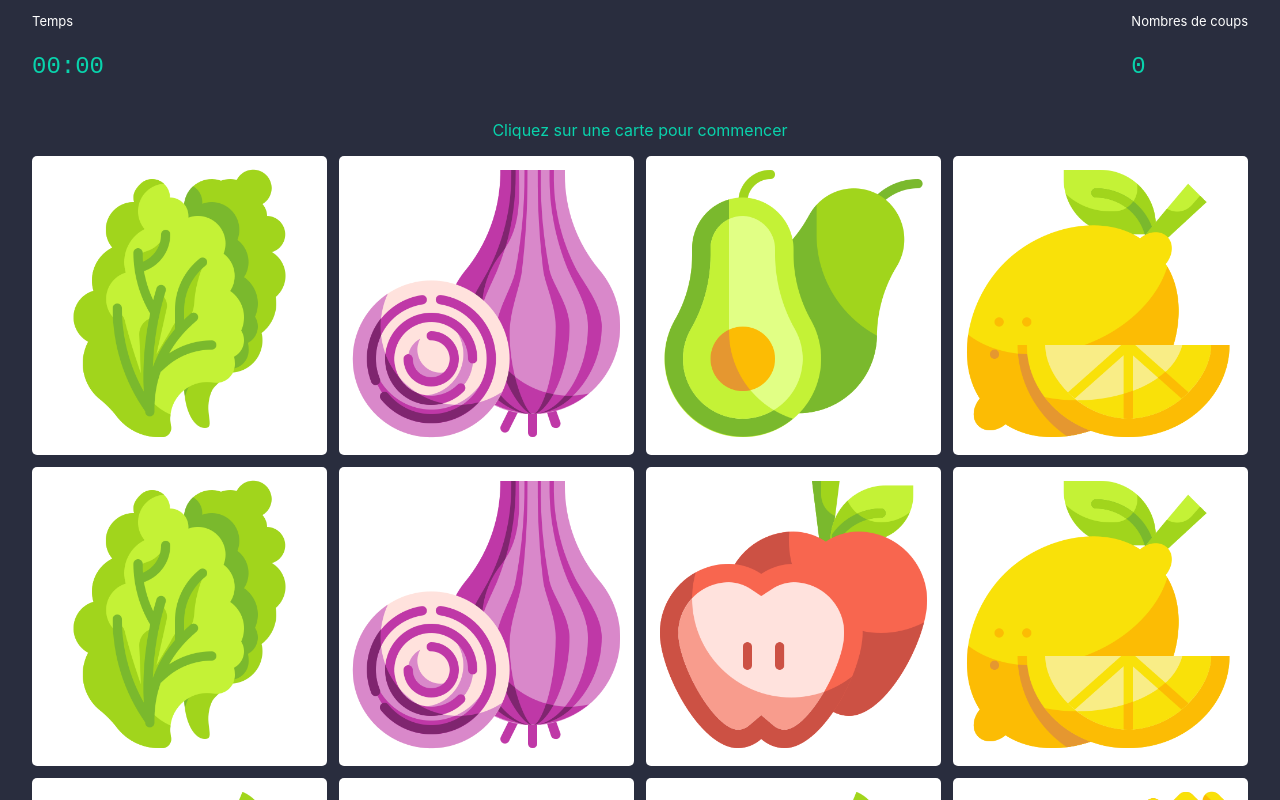
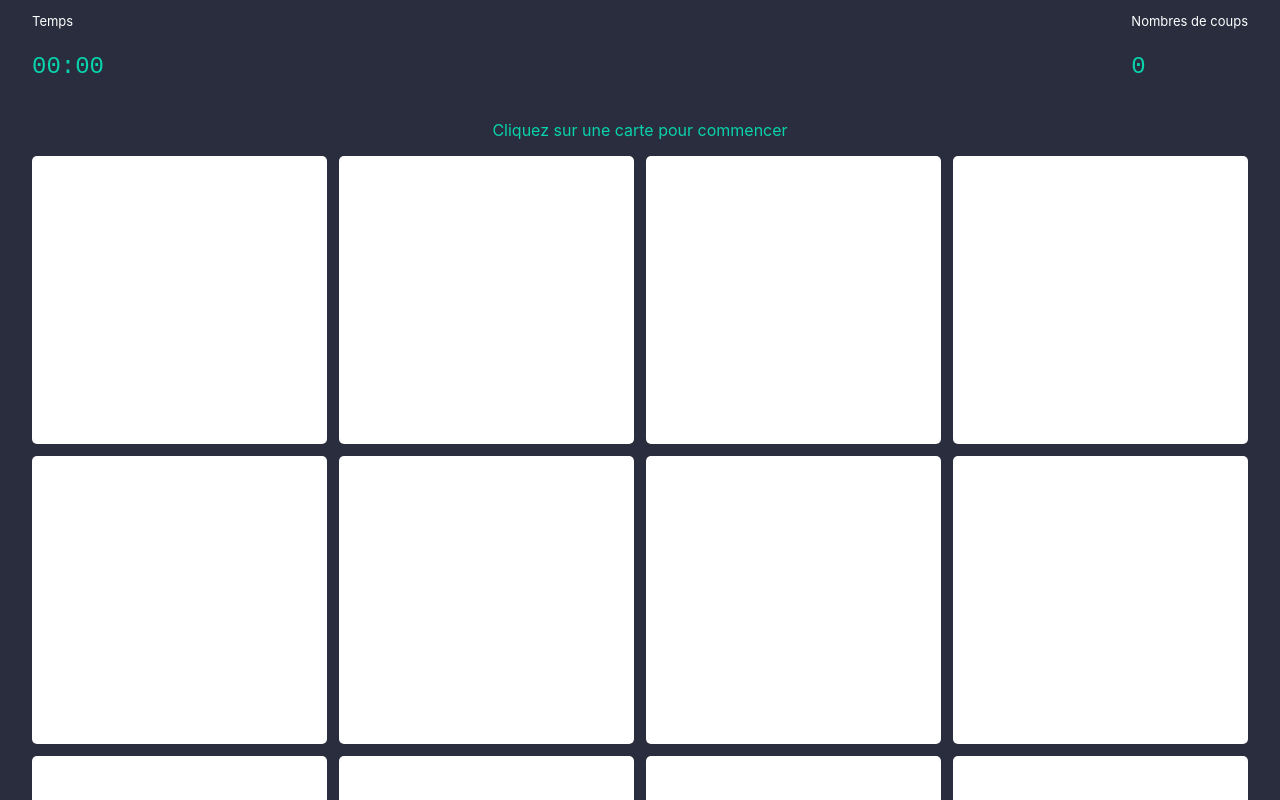
Before and after one commit to optisantis/test-react, a React (Create React App) app: page / in a window 1280 px wide. Shown: the top 800 px of the page. Built offline with nearby package versions, Linux system fonts and the light colour scheme.

Commit message:
step 2 states

```diff
--- a/package.json
+++ b/package.json
@@ -38,5 +38,9 @@
   },
   "devDependencies": {
     "prettier": "2.8.8"
+  },
+  "lint-staged": {
+    "**/*.js": "eslint --cache --fix",
+    "**/*.{json,md}": "prettier --write"
   }
 }
--- a/src/core/Ui/ImageCard/index.js
+++ b/src/core/Ui/ImageCard/index.js
@@ -1,12 +1,16 @@
-import React from 'react'
+import React from "react"
 
-import { Image, FruitCard } from './styles'
+import { Image, FruitCard } from "./styles"
 
-const ImageCard = ({ image, id }) => {
+const ImageCard = ({
+  card,
+  handleChoice,
+  isFlipped,
+}) => {
 
   return (
-    <FruitCard>
-      <Image src={image} alt={id} />
+    <FruitCard onClick={() => handleChoice(card)} disabled={card.status === 'found'}>
+      <Image src={card.image} alt={card.type} isFlipped={isFlipped} />
     </FruitCard>
   )
 }
--- a/src/core/Ui/ImageCard/styles.js
+++ b/src/core/Ui/ImageCard/styles.js
@@ -2,10 +2,16 @@ import styled from 'styled-components'
 
 export const Image = styled.img`
     width: 100%;
+    ${props => !props.isFlipped && 'opacity: 0'};
 `
 
-export const FruitCard = styled.div`
+export const FruitCard = styled.button`
     width: 100%;
     background-color: white;
     border-radius: 5px;
+    border: none;
+
+    &: disabled {
+        opacity: 0.3;
+    }
 `
--- a/src/core/Ui/MainButton/index.js
+++ b/src/core/Ui/MainButton/index.js
@@ -6,7 +6,7 @@ import { Button } from './styles'
 const MainButton = ({ text, action }) => {
 
   return (
-    <Button onClick={() => action}>
+    <Button onClick={action}>
       {text}
     </Button>
   )
--- a/src/features/Game/Attempts/index.js
+++ b/src/features/Game/Attempts/index.js
@@ -1,6 +1,6 @@
 import React from 'react'
 
-import MainText from '../../../core/MainText'
+import MainText from '../../../core/Ui/MainText'
 
 import { Count } from './styles'
 
--- a/src/features/Game/Timer/index.js
+++ b/src/features/Game/Timer/index.js
@@ -1,6 +1,6 @@
 import React from 'react'
 
-import MainText from '../../../core/MainText'
+import MainText from '../../../core/Ui/MainText'
 
 import { Time } from './styles'
 
--- a/src/features/Game/index.js
+++ b/src/features/Game/index.js
@@ -1,4 +1,4 @@
-import React from 'react'
+import React, { useEffect, useMemo, useState } from 'react'
 
 import ImageCard from '../../core/Ui/ImageCard'
 import Title from '../../core/Ui/Title'
@@ -12,19 +12,112 @@ import fruitsList from '../../helpers/fruitsList'
 import { GridWrapper, HeaderWrapper, MainWrapper } from './styles'
 
 const Game = () => {
+  const [numberOfAttempts, setNumberOfAttempts] = useState(0)
+  const [choiceOne, setChoiceOne] = useState(null)
+  const [choiceTwo, setChoiceTwo] = useState(null)
+  const [game, setGame] = useState([])
+  const [gameStatus, setGameStatus] = useState('new')
+  const [timer, setTimer] = useState(0)
 
-    const handleRandomCards = () => {
-        return fruitsList.map((card) =>
-             <ImageCard image={card.image} id={card.id}></ImageCard>
-        )
+  const isFinished = useMemo(() => game.filter((card) => card.status === 'idle').length === 0, [game])
+
+  const formattedTimer = useMemo(() => {
+    const date = new Date(null)
+    date.setSeconds(timer)
+    return date.toISOString().slice(14, 19)
+  }, [timer])
+
+  const handleShuffleCards = () => {
+    const shuffledFruits = [...fruitsList, ...fruitsList]
+      .sort(() => Math.random() - 0.5)
+      .map((card) => ({ ...card, id: Math.random() }))
+
+    setGame(shuffledFruits)
+  }
+
+  const handleChoiceACard = (card) => {
+    setGameStatus('running')
+
+    if (choiceOne && choiceTwo) {
+      setChoiceOne(null)
+      setChoiceTwo(null)
     }
 
+    if (choiceOne && !choiceTwo) {
+      setChoiceTwo(card)
+    } else {
+      setChoiceOne(card)
+    }
+  }
+
+  const handleResetTurn = () => {
+    setChoiceOne(null)
+    setChoiceTwo(null)
+  }
+
+  const handleResetGame = () => {
+    setGameStatus('new')
+    setTimer(0)
+    handleShuffleCards()
+    setNumberOfAttempts(0)
+    setChoiceOne(null)
+    setChoiceTwo(null)
+  }
+
+  useEffect(() => {
+    handleShuffleCards()
+  }, [])
+
+  useEffect(() => {
+    if (choiceOne && choiceTwo) {
+      if (choiceOne.type === choiceTwo.type) {
+        setGame((prevCards) => {
+          return prevCards.map((card) => {
+            if (card.type === choiceOne.type) {
+              return { ...card, status: 'found' }
+            } else {
+              return card
+            }
+          })
+        })
+
+        handleResetTurn()
+      }
+
+      setNumberOfAttempts((prevTurns) => prevTurns + 1)
+    }
+  }, [choiceOne, choiceTwo])
+
+  useEffect(() => {
+    if (gameStatus === 'running') {
+      const interval = setInterval(() => {
+        setTimer((prevTimer) => prevTimer + 1)
+      }, 1000)
+
+      if (isFinished) {
+        clearInterval(interval)
+      }
+
+      return () => clearInterval(interval)
+    }
+  }, [gameStatus, isFinished])
+
+  const handleRandomCards = () => {
+    return game.map(card =>
+      <ImageCard
+        card={card}
+        key={card.id}
+        handleChoice={handleChoiceACard}
+        isFlipped={card === choiceOne || card === choiceTwo || card.status === 'found'}
+      />
+    )
+  }
 
   return (
     <MainWrapper>
       <HeaderWrapper>
-        <Timer time={'00:00'}/>
-        <Attempts numberOfAttempts={'0'}/>
+        <Timer time={formattedTimer}/>
+        <Attempts numberOfAttempts={numberOfAttempts}/>
       </HeaderWrapper>
       <Title>{'Cliquez sur une carte pour commencer'}</Title>
       <GridWrapper>
@@ -32,7 +125,7 @@ const Game = () => {
       </GridWrapper>
       <MainButton
         text={'Réinitialiser'}
-        action={console.log('todo')}
+        action={handleResetGame}
       />
     </MainWrapper>
   )
--- a/src/helpers/fruitsList.js
+++ b/src/helpers/fruitsList.js
@@ -9,68 +9,44 @@ import strawberryPicture from '../images/strawberry.png'
 
 export const fruitsList = [
     {
-        id: 'lettuce',
-        image: lettucePicture,
+        type: 'apple',
+        image: applePicture,
+        status: 'idle',
     },
     {
-        id: 'onion',
-        image: onionPicture,
+        type: 'avocado',
+        image: avocadoPicture,
+        status: 'idle',
     },
     {
-        id: 'avocado',
-        image: avocadoPicture,
+        type: 'banana',
+        image: bananaPicture,
+        status: 'idle',
     },
     {
-        id: 'lemon',
-        image: lemonPicture,
+        type: 'corn',
+        image: cornPicture,
+        status: 'idle',
     },
     {
-        id: 'lettuce',
-        image: lettucePicture,
+        type: 'lemon',
+        image: lemonPicture,
+        status: 'idle',
     },
     {
-        id: 'onion',
-        image: onionPicture,
+        type: 'lettuce',
+        image: lettucePicture,
+        status: 'idle',
     },
     {
-        id: 'apple',
-        image: applePicture,
+        type: 'onion',
+        image: onionPicture,
+        status: 'idle',
     },
     {
-        id: 'lemon',
-        image: lemonPicture,
-    },
-    {
-        id: 'strawberry',
+        type: 'strawberry',
         image: strawberryPicture,
-    },
-    {
-        id: 'banana',
-        image: bananaPicture,
-    },
-    {
-        id: 'strawberry',
-        image: strawberryPicture,
-    },
-    {
-        id: 'corn',
-        image: cornPicture,
-    },
-    {
-        id: 'corn',
-        image: cornPicture,
-    },
-    {
-        id: 'banana',
-        image: bananaPicture,
-    },
-    {
-        id: 'apple',
-        image: applePicture,
-    },
-    {
-        id: 'avocado',
-        image: avocadoPicture,
+        status: 'idle',
     },
 ]
 
```
Also changed, not shown: src/core/Ui/MainText/index.js (renamed from src/core/MainText/index.js), src/core/Ui/MainText/styles.js (renamed from src/core/MainText/styles.js), 1 other file (tests, documents, lock files or other folders).
